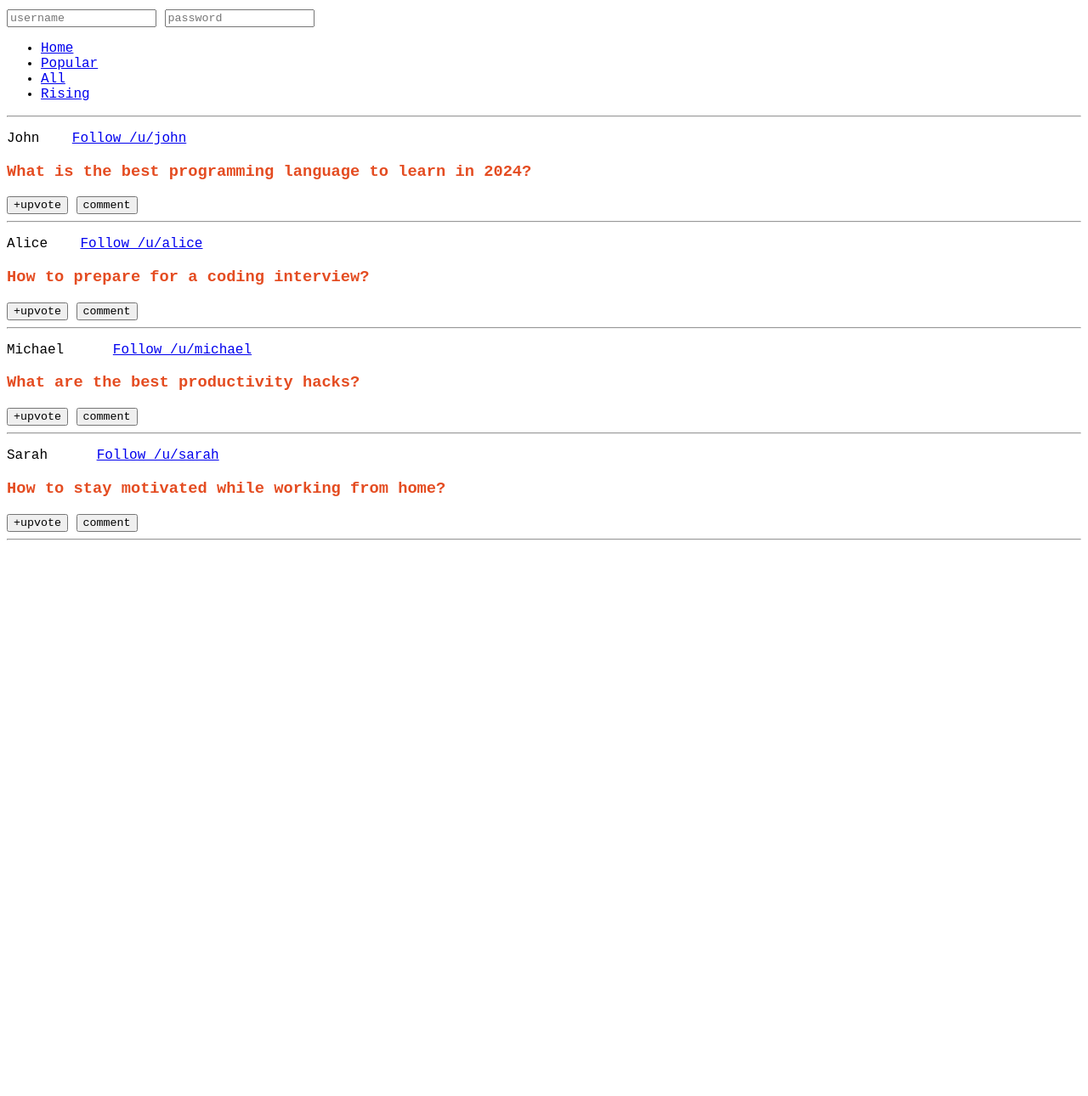
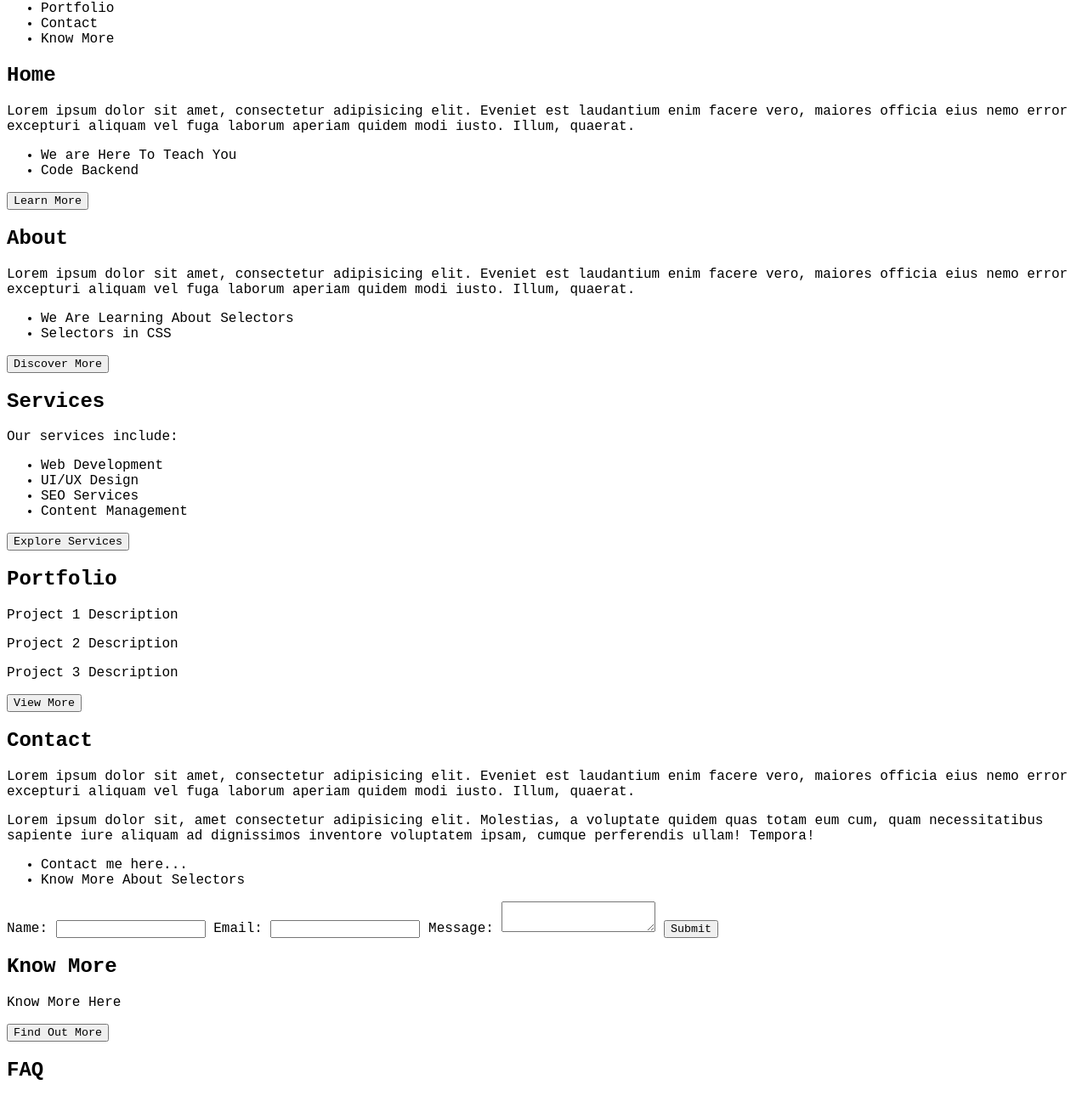
Before and after one commit to DeveloperWide/CSS, a plain HTML site: page Selectors/index.html in a window 1280 px wide. Shown: the part 69-1359 px from the top of the page at 85% size. Before the commit the page ends 800 px from the top, so only its background shows below. Drawn offline with Linux system fonts and the light colour scheme.

Commit message:
added new html file

```diff
--- a/Selectors/index.html
+++ b/Selectors/index.html
@@ -2,78 +2,161 @@
 <html lang="en">
 
 <head>
-    <meta charset="UTF-8" />
-    <meta http-equiv="X-UA-Compatible" content="IE=edge" />
-    <meta name="viewport" content="width=device-width, initial-scale=1.0" />
-    <title>CSS</title>
+    <meta charset="UTF-8">
+    <meta name="viewport" content="width=device-width, initial-scale=1.0">
+    <title>Selector in CSS</title>
     <link rel="stylesheet" href="styles/main.css">
 </head>
 
 <body>
     <header>
-        <h1>Reddit
-            <button id="login">Log in</button>
-            <button id="signup">Sign up</button>
-        </h1>
-        <div>
-            <input type="text" placeholder="username">
-            <input type="password" placeholder="password">
-        </div>
-        <nav>
-            <ul>
-                <li><a href="/home">Home</a></li>
-                <li><a href="/popular">Popular</a></li>
-                <li><a href="/all">All</a></li>
-                <li><a href="/rising">Rising</a></li>
+        <nav id="navbar">
+            <ul id="nav-items">
+                <li class="nav-item home">Home</li>
+                <li class="nav-item about">About</li>
+                <li class="nav-item services">Services</li>
+                <li class="nav-item portfolio">Portfolio</li>
+                <li class="nav-item contact">Contact</li>
+                <li class="nav-item know-more btn-bg">Know More</li>
             </ul>
         </nav>
-        <hr>
     </header>
     <main>
+        <section id="home">
+            <h2>Home</h2>
             <p>
-            John &nbsp;&nbsp;
-            <a class="follow" href="/john">Follow /u/john</a></span>
+                Lorem ipsum dolor sit amet, consectetur adipisicing elit. Eveniet est laudantium enim facere vero,
+                maiores officia eius nemo error excepturi aliquam vel fuga laborum aperiam quidem modi iusto. Illum,
+                quaerat.
             </p>
-        <h3>What is the best programming language to learn in 2024?</h3>
-        <span>
-            <button>+upvote</button>
-            <button>comment</button>
-        </span>
-        <hr />
+            <ul>
+                <li>We are Here To Teach You</li>
+                <li>Code Backend</li>
+            </ul>
+            <button class="btn home-btn">Learn More</button>
+        </section>
+        <section id="about">
+            <h2>About</h2>
+            <p>
+                Lorem ipsum dolor sit amet, consectetur adipisicing elit. Eveniet est laudantium enim facere vero,
+                maiores officia eius nemo error excepturi aliquam vel fuga laborum aperiam quidem modi iusto. Illum,
+                quaerat.
+            </p>
+            <ul>
+                <li>We Are Learning About Selectors</li>
+                <li>Selectors in CSS</li>
+            </ul>
+            <button class="btn about-btn">Discover More</button>
+        </section>
+        <section id="services">
+            <h2>Services</h2>
+            <p>
+                Our services include:
+            </p>
+            <ul>
+                <li>Web Development</li>
+                <li>UI/UX Design</li>
+                <li>SEO Services</li>
+                <li>Content Management</li>
+            </ul>
+            <button class="btn services-btn">Explore Services</button>
+        </section>
+        <section id="portfolio">
+            <h2>Portfolio</h2>
+            <div class="portfolio-item">
+                <p>Project 1 Description</p>
+            </div>
+            <div class="portfolio-item">
+                <p>Project 2 Description</p>
+            </div>
+            <div class="portfolio-item">
+                <p>Project 3 Description</p>
+            </div>
+            <button class="btn portfolio-btn">View More</button>
+        </section>
+        <section id="contact">
+            <h2 class="content">Contact</h2>
+            <p>
+                Lorem ipsum dolor sit amet, consectetur adipisicing elit. Eveniet est laudantium enim facere vero,
+                maiores officia eius nemo error excepturi aliquam vel fuga laborum aperiam quidem modi iusto. Illum,
+                quaerat.
+            </p>
+            <p>
+                Lorem ipsum dolor sit, amet consectetur adipisicing elit. Molestias, a voluptate quidem quas totam eum
+                cum, quam necessitatibus sapiente iure aliquam ad dignissimos inventore voluptatem ipsam, cumque
+                perferendis ullam! Tempora!
+            </p>
+            <ul>
+                <li>Contact me here...</li>
+                <li>Know More About Selectors</li>
+            </ul>
+            <form id="contact-form">
+                <label for="name">Name:</label>
+                <input type="text" id="name" name="name">
 
+                <label for="email">Email:</label>
+                <input type="email" id="email" name="email">
+
+                <label for="message">Message:</label>
+                <textarea id="message" name="message"></textarea>
+
+                <button type="submit" class="btn contact-btn">Submit</button>
+            </form>
+        </section>
+        <section id="know-more">
+            <h2>Know More</h2>
+            <p>Know More Here</p>
+            <button class="btn know-more-btn">Find Out More</button>
+        </section>
+        <section id="faq">
+            <h2>FAQ</h2>
+            <details>
+                <summary>What is CSS?</summary>
+                <p>CSS stands for Cascading Style Sheets. It describes how HTML elements are to be displayed on screen,
+                    paper, or in other media.</p>
+            </details>
+            <details>
+                <summary>How do I learn CSS?</summary>
+                <p>You can learn CSS through various online resources, tutorials, and practice.</ </details>
+                <details>
+                    <summary>Why use CSS?</summary>
+                    <p>CSS is used to style and layout web pages, including the design, colors, and fonts.</ </details>
+                        <button class="btn faq-btn">Read More FAQs</button>
+        </section>
+        <section id="blog">
+            <h2>Blog</h2>
+            <article class="blog-post">
+                <h3>Understanding CSS Selectors</h3>
                 <p>
-            Alice &nbsp;&nbsp;
-            <a class="follow" href="/alice">Follow /u/alice</a>
+                    CSS selectors are used to select the HTML elements you want to style. There are various types of
+                    selectors such as class, id, and tag selectors.
                 </p>
-        <h3>How to prepare for a coding interview?</h3>
-        <span>
-            <button>+upvote</button>
-            <button>comment</button>
-        </span>
-        <hr />
-
+                <button class="btn blog-btn">Read More</button>
+            </article>
+            <article class="blog-post">
+                <h3>Advanced CSS Techniques</h3>
                 <p>
-            Michael &nbsp;&nbsp;&nbsp;&nbsp;
-            <a class="follow" href="/michael">Follow /u/michael</a>
+                    Learn advanced CSS techniques to create dynamic and responsive web designs.
                 </p>
-        <h3>What are the best productivity hacks?</h3>
-        <span>
-            <button>+upvote</button>
-            <button>comment</button>
-        </span>
-        <hr />
-
+                <button class="btn blog-btn">Read More</button>
+            </article>
+            <article class="blog-post">
+                <h3>Styling Forms with CSS</h3>
                 <p>
-            Sarah &nbsp;&nbsp;&nbsp;&nbsp;
-            <a class="follow" href="/sarah">Follow /u/sarah</a>
+                    Tips and tricks for styling forms with CSS to create user-friendly interfaces.
                 </p>
-        <h3>How to stay motivated while working from home?</h3>
-        <span>
-            <button>+upvote</button>
-            <button>comment</button>
-        </span>
-        <hr />
+                <button class="btn blog-btn">Read More</button>
+            </article>
+        </section>
     </main>
+    <footer>
+        <p>&copy; 2024 Your Website. All rights reserved.</p>
+        <ul class="social-links">
+            <li><a href="#">Facebook</a></li>
+            <li><a href="#">Twitter</a></li>
+            <li><a href="#">Instagram</a></li>
+        </ul>
+    </footer>
 </body>
 
 </html>
```
Lines whose indentation alone changed are shown as unchanged.
